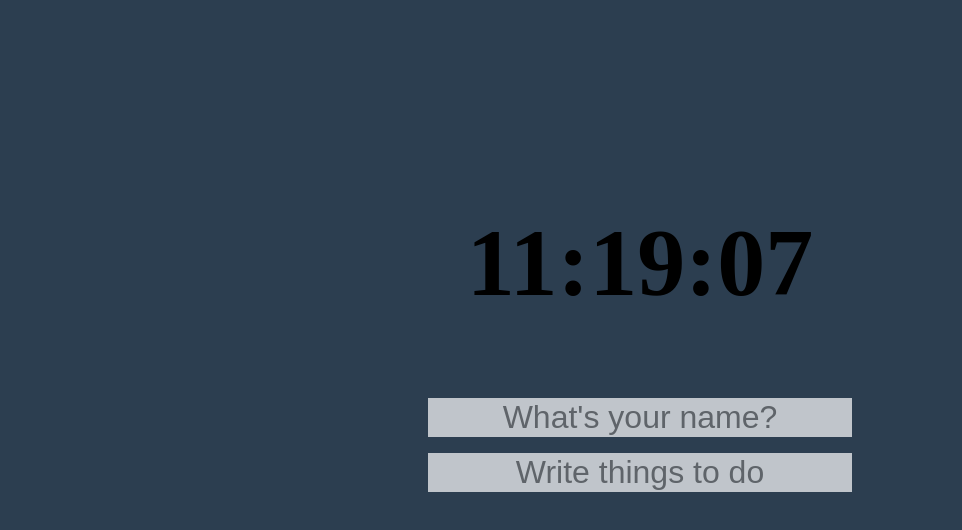
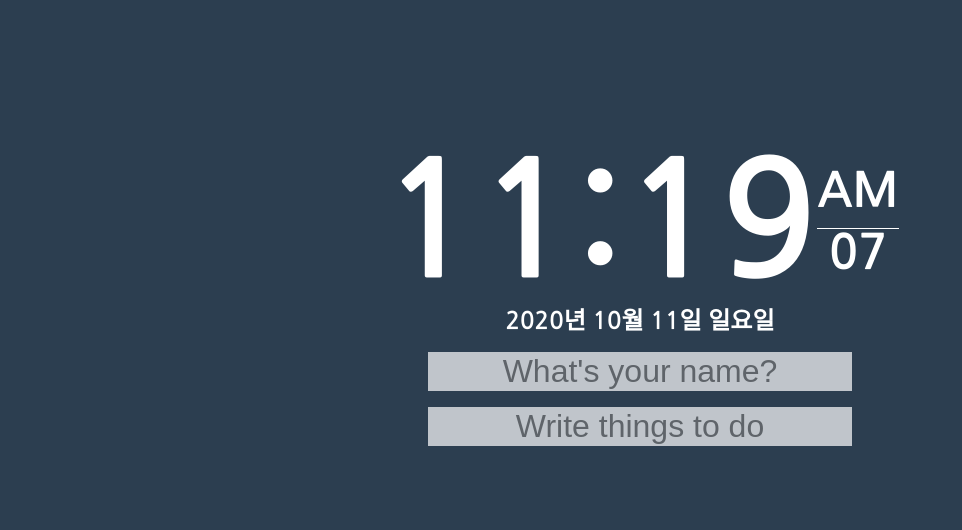
Before and after one commit to skawnkk/ChromeMainScreen, a plain HTML site: page index.html in a window 1280 px wide. Shown: the part 18-548 px from the top of the page, without its empty margins (0-962 px from the left). Drawn offline with Linux system fonts and the light colour scheme.

Commit message:
Add files via upload

```diff
--- a/clock.js
+++ b/clock.js
@@ -1,24 +1,23 @@
 const clockContainer=document.querySelector(".js-clock");
 const clockTitle=clockContainer.querySelector("h1");
+const detailClock1=clockContainer.querySelector(".seconds");
+const detailClock2=clockContainer.querySelector(".AMPM");
 
 function getTime(){
     const date= new Date();
+    // console.log(date) Thu Oct 08 2020 15:10:58 GMT+0900 (대한민국 표준시)
 
     const hours= date.getHours();
     const minutes=date.getMinutes();
     const seconds=date.getSeconds();
 
-    clockTitle.innerText=
-    `${hours <10? `AM 0${hours}`:`${hours>12? `PM 0${hours-12}`:`${hours}`}`}:${minutes<10? `0${minutes}`:`${minutes}`}:${seconds<10? `0${seconds}`:`${seconds}`}`;
-
-    // ${hours>12? `${hours-12}`:`${hours}`}
-
-
+    clockTitle.innerText=`${hours<10? `0${hours}`:`${hours>12? `0${hours-12}`:`${hours}`}`}:${minutes<10? `0${minutes}`:`${minutes}`}`;
+    detailClock1.innerText=`${seconds<10? `0${seconds}`:`${seconds}`}`;
+    detailClock2.innerText=`${hours>11? `PM`:`AM`}`;
 }
 
 
 function init(){
-    console.log('start');
     getTime();
     setInterval(getTime,1000);
 }
--- /dev/null
+++ b/date.js
@@ -0,0 +1,26 @@
+const dateInfo = document.querySelector(".js-date");
+
+function getDate(){
+
+    const todayDate = new Date;
+    console.log(todayDate); //Sun Oct 11 2020 18:33:12 GMT+0900 (대한민국 표준시)
+
+    const year = todayDate.getFullYear();
+    const month = todayDate.getMonth()+1; //jan == 0
+    const date= todayDate.getDate();
+    const day = todayDate.getDay(); //0은 일요일
+
+    const dayArray = ['일','월','화','수','목','금','토'];
+    console.log(year,month,date,dayArray[day]);
+
+    dateInfo.innerHTML=`${year}년 ${month}월 ${date}일 ${dayArray[day]}요일`;
+
+}
+
+
+function init(){
+    getDate();
+
+}
+
+init();
--- a/index.html
+++ b/index.html
@@ -5,18 +5,26 @@
     <meta name="viewport" content="width=device-width, initial-scale=1.0" />
     <title>StartPage</title>
     <link rel="stylesheet" href="style.css" />
+    <link href="https://fonts.googleapis.com/css2?family=Nanum+Gothic:wght@700&display=swap" rel="stylesheet">
     <script src="clock.js" defer></script>
+    <script src="date.js" defer></script>
     <script src="greeting.js" defer></script>
     <script src="todo.js" defer></script>
     <script src="bg.js" defer></script>
     <script src="weather.js" defer></script>
+
   </head>
 
   <body>
-    <div contents>
     <div class="js-clock">
-      <h1 class="title">00:00</h1>
+      <h1 class="mainClock">00:00</h1>
+      <div class="detail">
+        <p class="AMPM">PM</p>
+        <p class="seconds">00</p>
+      </div>
     </div>
+
+    <div class="js-date"></div>
 
     <div class="js-weather"></div>
 
@@ -29,7 +37,5 @@
       <input type="text" class="todoInput" placeholder="Write things to do" />
     </form>
     <ul class="js-todoList"></ul>
-
-  </div>
   </body>
 </html>
--- a/style.css
+++ b/style.css
@@ -1,35 +1,19 @@
+html {
+    width: 100%;
+    height: 100%;
+    overflow: hidden;
+}
+
 body{
+    position: relative;
     background-color: #2c3e50;
     margin-top: 0;
     margin-left:  0;
     margin-right:  0;
     z-index: -1;
+    color:white;
+    font-family: 'Nanum Gothic', sans-serif;
 }
-
-.contents{
-    position: relative;
-    z-index:100;
-}
-
-
-.js-weather{
-    display: flex;
-    justify-content: center;
-
-}
-.js-clock{
-    margin-top: 0vh;
-    margin-block-start: 0;
-    margin-block-end: 0;
-    width:auto;
-    height:50vh;
-    display: flex;
-    justify-content: center;
-    align-items: flex-end;
-    font-size: 3rem;
-}
-
-
 
 @keyframes fadeIn {
     from {
@@ -45,8 +29,59 @@ body{
     width: 100%;
     z-index: -2;
     animation: fadeIn 0.5s linear;
+}
+
+.js-weather{
+    display: flex;
+    justify-content: center;
 
 }
+.js-clock{
+    padding-top: 20vh;
+    width: 100%;
+    height: auto;
+    display: flex;
+    flex-flow: row, nowrap;
+    justify-content: center;
+    align-items: center;
+    font-size: 5rem;
+    margin:0;
+}
+
+.mainClock{
+    margin-top: 0;
+    margin-bottom: 0;
+}
+
+.detail{
+    display: flex;
+    flex-flow: column nowrap;
+    justify-items: center;
+    align-items: center;
+    align-self: center;
+    font-size: 0.6em;
+    margin
+}
+
+.AMPM,.seconds{
+    margin: 0;
+}
+
+.AMPM{
+    padding-bottom: 0.3em;
+    border-bottom: 1px solid white;
+}
+
+.js-date{
+    display: flex;
+    flex-flow: column, nowrap;
+    justify-content: center;
+    font-size: 1.5rem;
+    font-weight: bold;
+}
+
+
+
 
 input{
     background-color:white;
@@ -84,7 +119,7 @@ input{
 }
 
 span{
-    background-color: white;
+    background-color: black;
     margin:0.5em;
     opacity:0.7;
 
```
